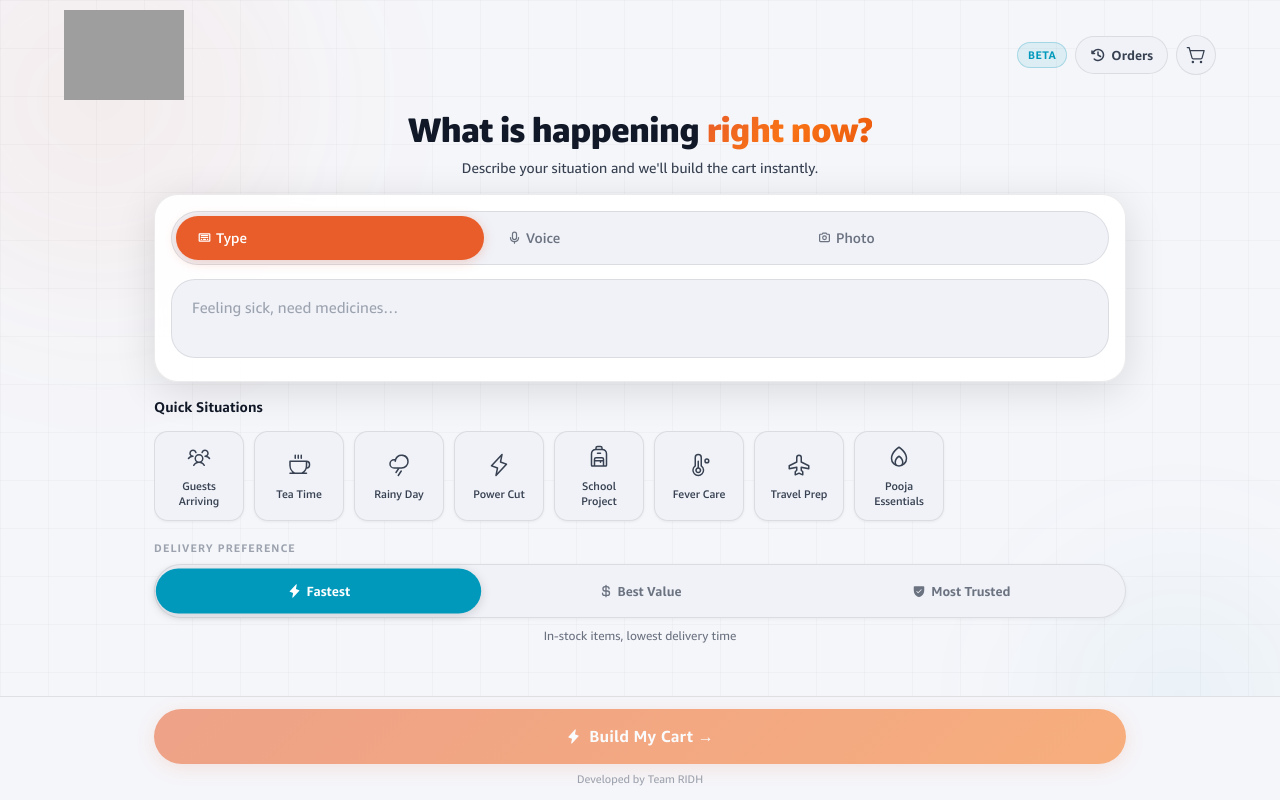
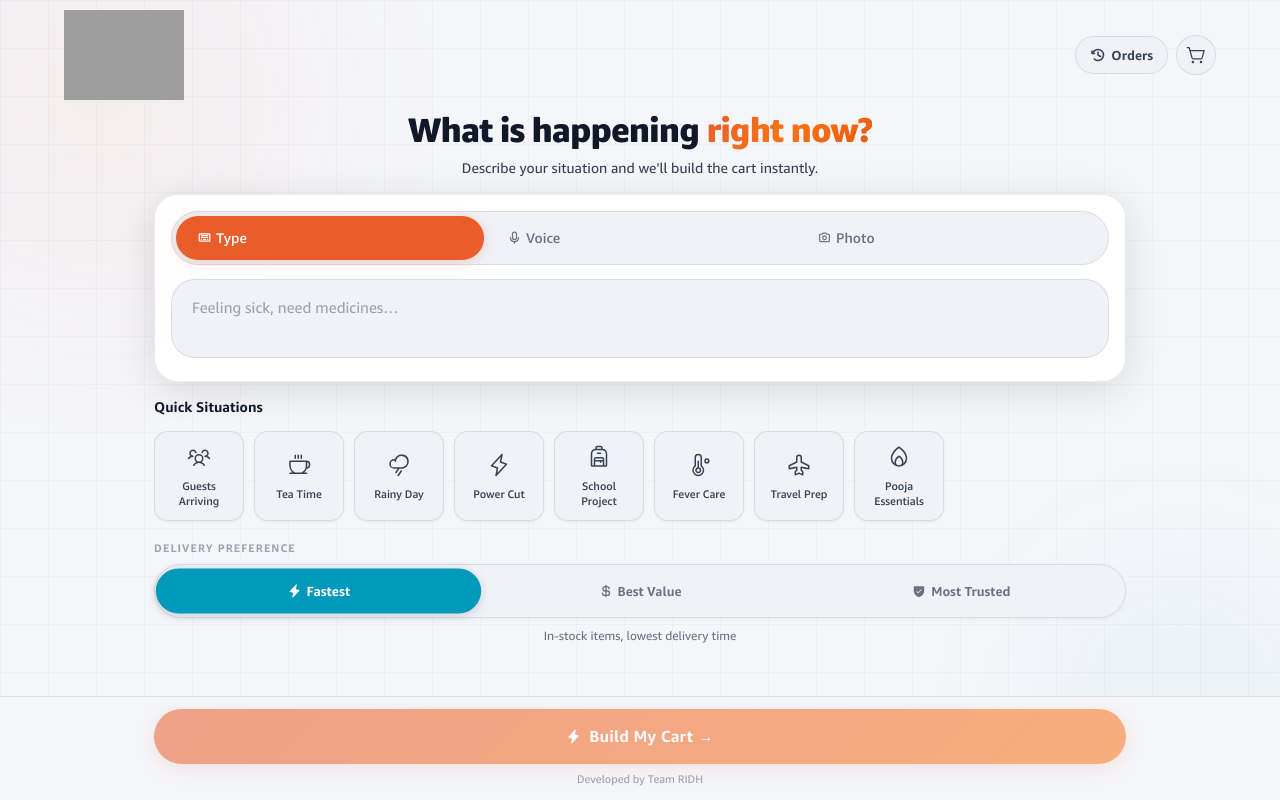
Before and after one commit to team-ridh/intent-cart, a Next.js app: page / in a window 1280 px wide. Built offline with nearby package versions, Linux system fonts and the light colour scheme; grey boxes are pictures that could not be loaded.

Commit message:
feat: remove beta icon

```diff
--- a/app/page.tsx
+++ b/app/page.tsx
@@ -323,12 +323,10 @@ function SituationPage() {
       {/* Navbar — full width, sticky */}
       <Navbar
         rightSlot={
-          isRefining ? (
+          isRefining && (
             <span className="badge badge-amber" style={{ display: "inline-flex", alignItems: "center", gap: 4 }}>
               <PencilSimpleIcon size={10} weight="bold" /> Refining
             </span>
-          ) : (
-            <span className="badge badge-teal">Beta</span>
           )
         }
       />
```
